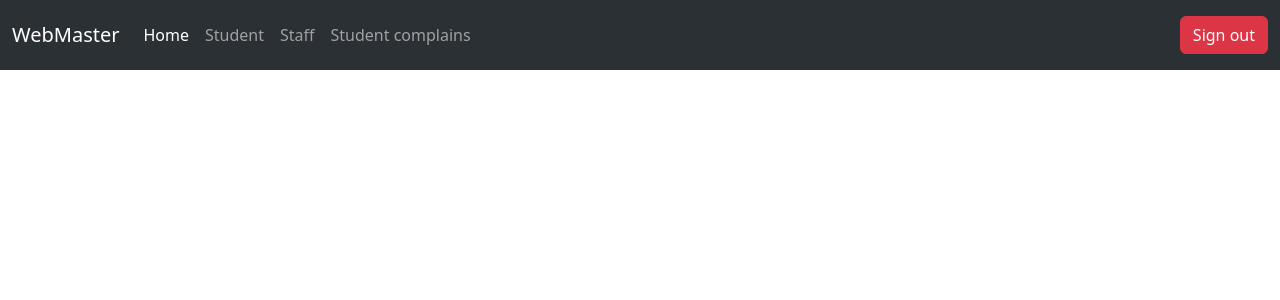
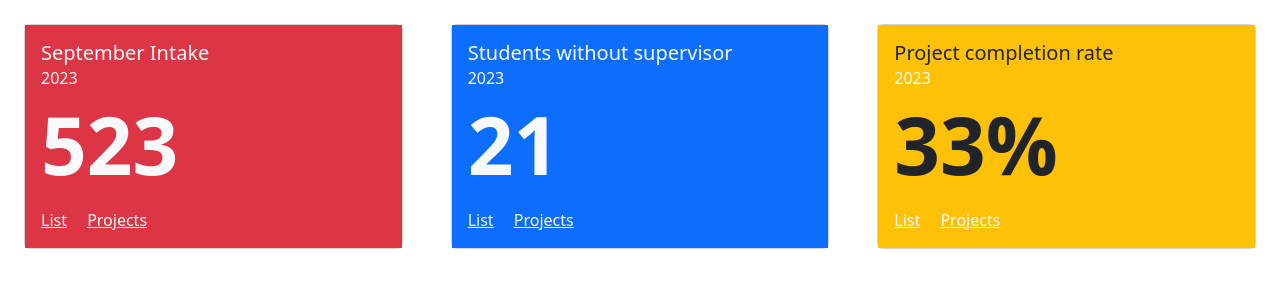
Before and after one commit to Dilshard/WebMaster, a PHP site: page /admin.php in a window 1280 px wide. Shown: the top 300 px of the page. Run offline with PHP 8.4, Linux system fonts and the light colour scheme.

Commit message:
Dashboard cards

```diff
--- a/admin.php
+++ b/admin.php
@@ -4,38 +4,42 @@
 <body>
     <div class="container-fluid">
         <div class="row">
-            <div class="col-md-12 nav-space">
-                <nav class="navbar navbar-expand-lg bg-body-tertiary" data-bs-theme="dark">
-                    <div class="container-fluid">
-                      <a class="navbar-brand" href="#">WebMaster</a>
-                      <button class="navbar-toggler" type="button" data-bs-toggle="collapse" data-bs-target="#navbarText" aria-controls="navbarText" aria-expanded="false" aria-label="Toggle navigation">
-                        <span class="navbar-toggler-icon"></span>
-                      </button>
-                      <div class="collapse navbar-collapse" id="navbarText">
-                        <ul class="navbar-nav me-auto mb-2 mb-lg-0">
-                          <li class="nav-item">
-                            <a class="nav-link active" aria-current="page" href="#">Home</a>
-                          </li>
-                          <li class="nav-item">
-                            <a class="nav-link" href="#">Student</a>
-                          </li>
-                          <li class="nav-item">
-                            <a class="nav-link" href="#">Staff</a>
-                          </li>
-                          <li class="nav-item">
-                            <a class="nav-link" href="#">Student complains</a>
-                          </li>
-                        </ul>
-                        <span class="navbar-text">
-                          <button class="btn btn-danger">Sign out</button>
-                        </span>
-                      </div>
-                    </div>
-                  </nav>
-            </div>
+
         </div>
         <div class="row">
-
+          <div class="col-md-4 p-4">
+            <div class="card" style="width: 100%;">
+              <div class="card-body bg-danger text-light">
+                <h5 class="card-title">September Intake</h5>
+                <h6 class="card-subtitle mb-2 text-body-secondary"><span class="text-light">2023</span></h6>
+                <p class="card-text display-1 fw-bold">523</p>
+                <a href="#" class="card-link text-light">List</a>
+                <a href="#" class="card-link text-light">Projects</a>
+              </div>
+            </div>
+          </div>
+          <div class="col-md-4 p-4">
+          <div class="card" style="width: 100%;">
+              <div class="card-body bg-primary text-light">
+                <h5 class="card-title">Students without supervisor</h5>
+                <h6 class="card-subtitle mb-2 text-body-secondary"><span class="text-light">2023</span></h6>
+                <p class="card-text display-1 fw-bold">21</p>
+                <a href="#" class="card-link text-light">List</a>
+                <a href="#" class="card-link text-light">Projects</a>
+              </div>
+            </div>
+          </div>
+          <div class="col-md-4 p-4">
+          <div class="card" style="width: 100%;">
+              <div class="card-body bg-warning text-dark">
+                <h5 class="card-title">Project completion rate</h5>
+                <h6 class="card-subtitle mb-2 text-body-secondary"><span class="text-light">2023</span></h6>
+                <p class="card-text display-1 fw-bold">33%</p>
+                <a href="#" class="card-link text-light">List</a>
+                <a href="#" class="card-link text-light">Projects</a>
+              </div>
+            </div>
+          </div>
         </div>
     </div>
   <script src="https://cdn.jsdelivr.net/npm/bootstrap@5.3.3/dist/js/bootstrap.bundle.min.js"
```
